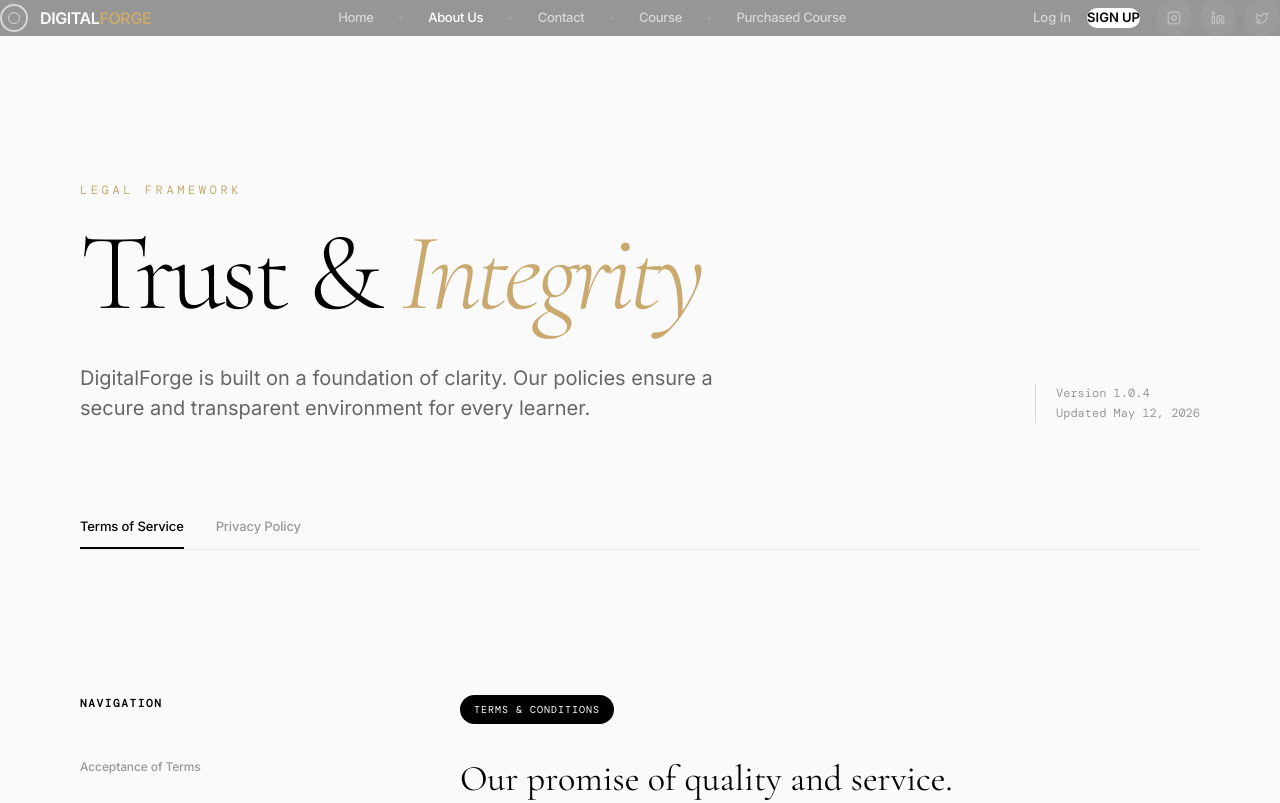
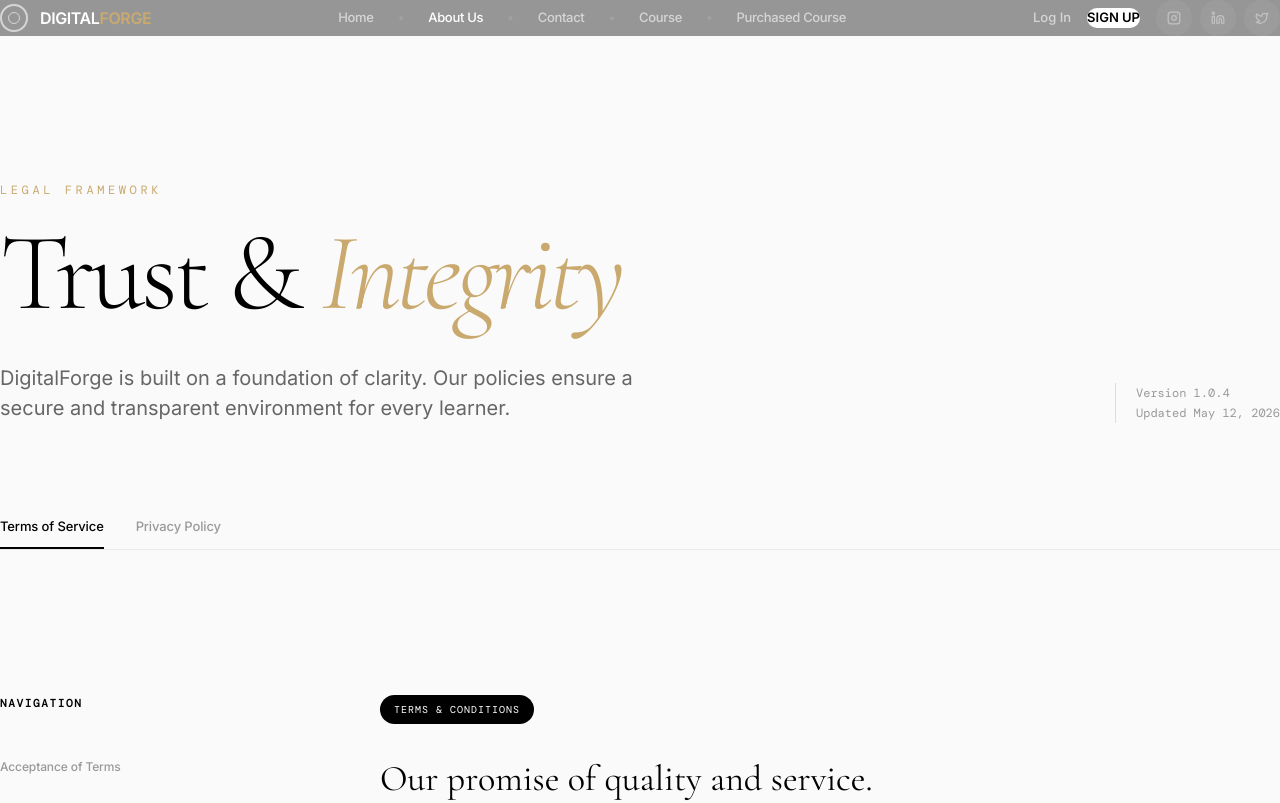
Before and after one commit to shubhankarsahu09/DigitalForge, a React (Vite) app: page /about in a window 1280 px wide. Shown: the top 803 px of the page. Built offline with nearby package versions, Linux system fonts and the light colour scheme; a web font is replaced by a local one.

Commit message:
fix: align About and Contact page layouts with site-wide Navbar grid

```diff
--- a/src/pages/About.tsx
+++ b/src/pages/About.tsx
@@ -386,7 +386,7 @@ export default function About() {
         }
       `}</style>
 
-      <div style={{ maxWidth: 1200, margin: "0 auto", padding: "0 40px" }}>
+      <div className="md:px-28 px-8" style={{ margin: "0 auto" }}>
 
         {/* Hero Section */}
         <div style={{ padding: "180px 0 80px" }}>
--- a/src/pages/Contact.tsx
+++ b/src/pages/Contact.tsx
@@ -121,7 +121,7 @@ export default function Contact() {
         }
       `}</style>
 
-      <div style={{ maxWidth: 1100, margin: "0 auto", padding: "0 24px" }}>
+      <div className="md:px-28 px-8" style={{ margin: "0 auto" }}>
 
         {/* Modern Hero Section */}
         <div className="hero-section" style={{ padding: "160px 0 80px", textAlign: "center" }}>
```
